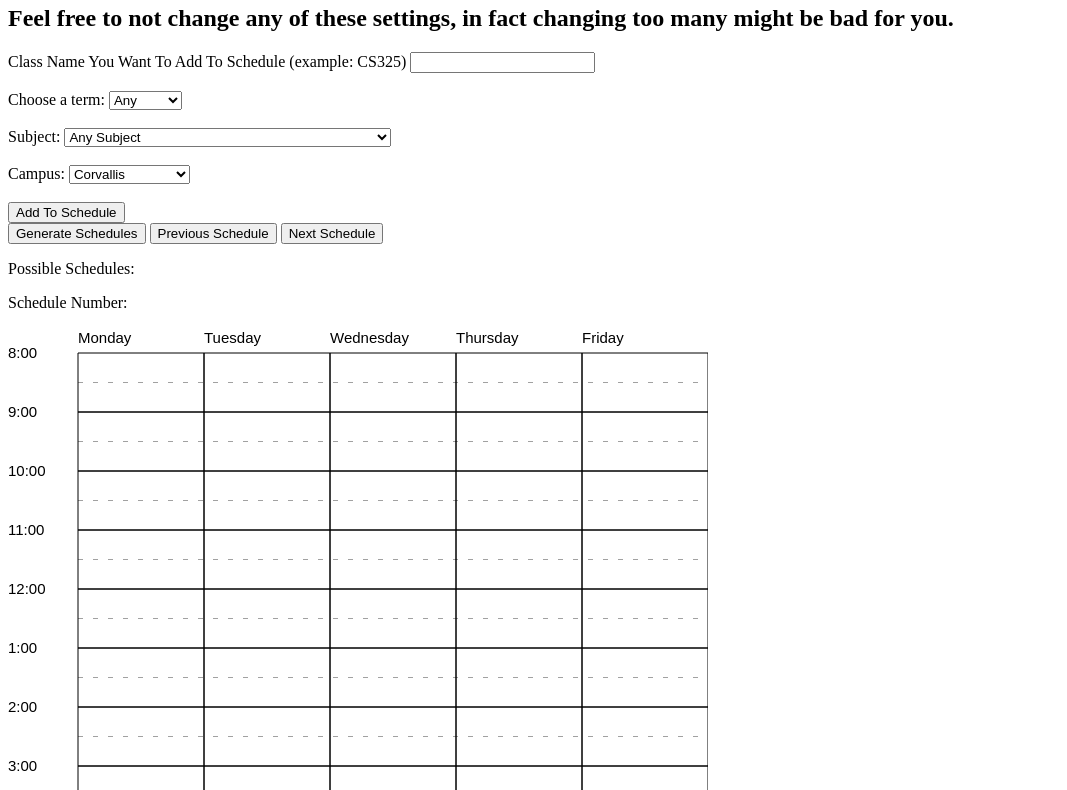
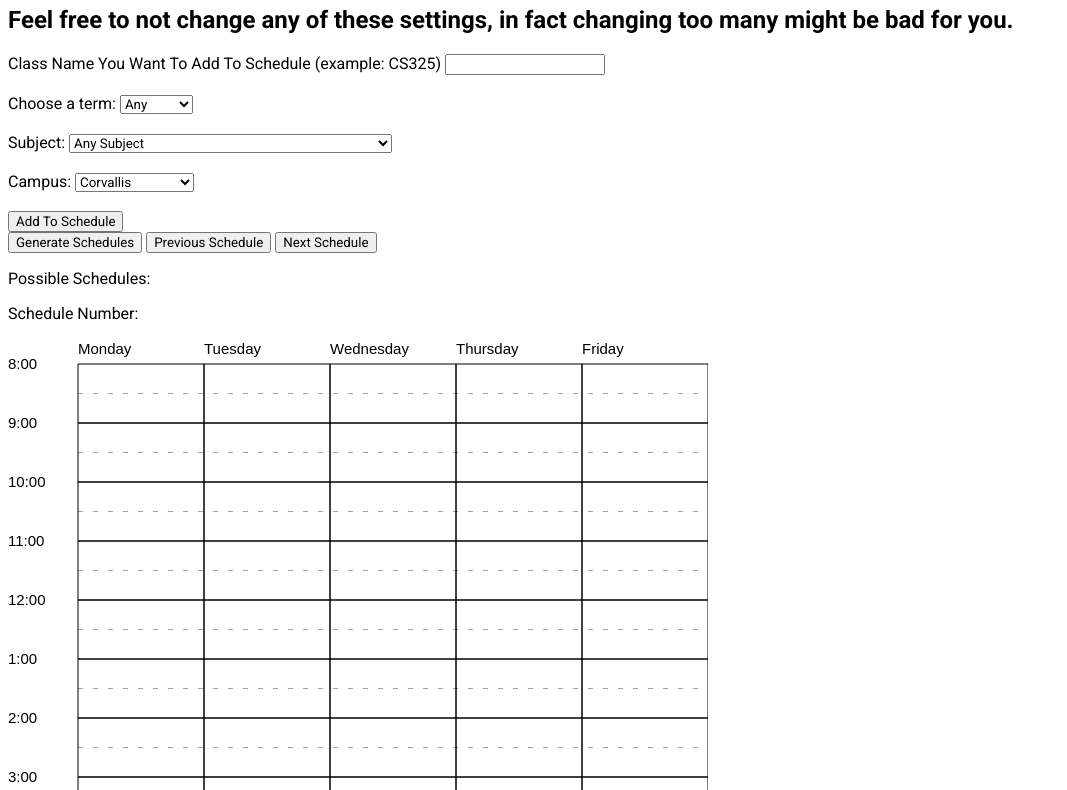
Before and after one commit to JacobEckroth/OSUScheduler, a website: page index.html in a window 1280 px wide. Shown: the part 75-865 px from the top of the page, without its empty margins (0-1067 px from the left). Drawn offline with Linux system fonts and the light colour scheme.

Commit message:
cool shit

```diff
--- a/index.html
+++ b/index.html
@@ -6,7 +6,8 @@
         <title>GiveMeOldScheduler</title>
         <link rel="stylesheet" href="style.css">
 
-
+        <link rel="preconnect" href="https://fonts.gstatic.com">
+<link href="https://fonts.googleapis.com/css2?family=Roboto:ital,wght@0,100;0,300;0,400;0,500;0,700;0,900;1,100;1,300;1,400;1,500;1,700;1,900&display=swap" rel="stylesheet">
         <meta name="viewport" content="width=device-width, initial-scale=1">
 
         <script src="script.js" charset="utf-8" defer></script>
--- a/script.js
+++ b/script.js
@@ -30,6 +30,7 @@ function addNewClass() {
     request.open('GET', url);
     request.send();
     request.addEventListener('load', function (event) {
+        alert("Got Response for Class: " + className);
         console.log("got response");
         var results = JSON.parse(request.response);
 
@@ -64,15 +65,9 @@ function showNewClass() {
     individualHolder.appendChild(classNameP);
     individualHolder.appendChild(deleteButton);
     classesHolder.appendChild(individualHolder);
-
-
-
     deleteButton.id = className + "-deleteButton";
     deleteButton.textContent = "Remove";
     deleteButton.height = "100%";
-
-
-
 
 
 }
--- a/style.css
+++ b/style.css
@@ -5,3 +5,6 @@
 .className{
     padding-right:10px;
 }
+*{
+    font-family: 'Roboto', sans-serif;
+}
```
